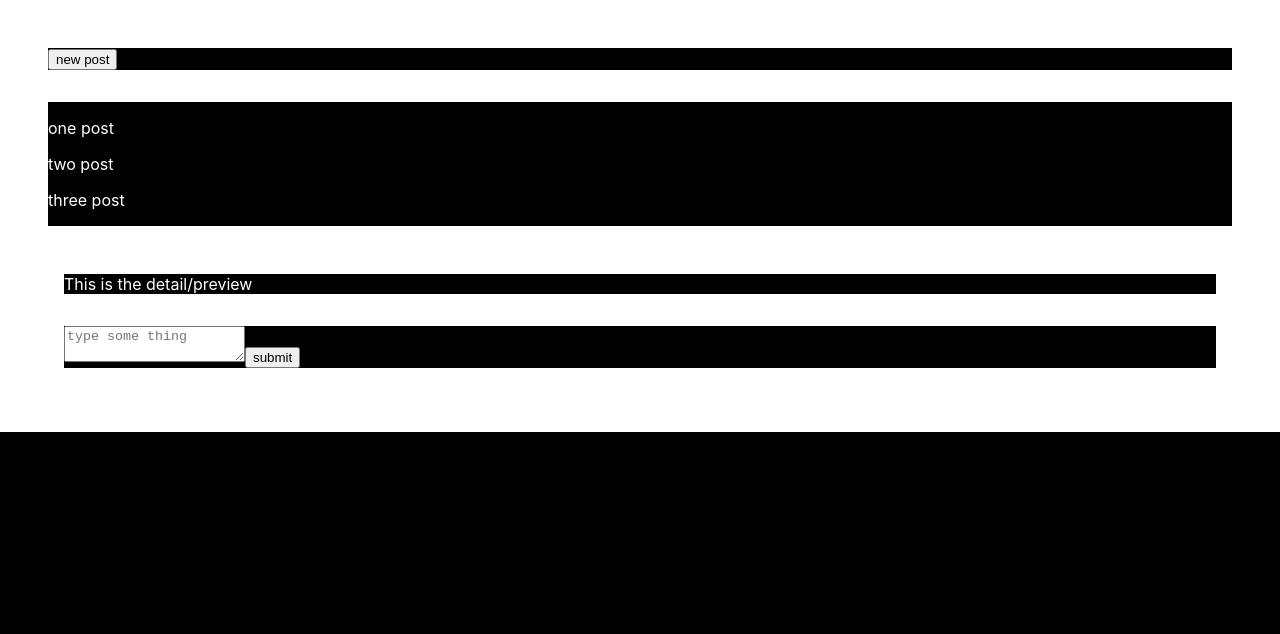
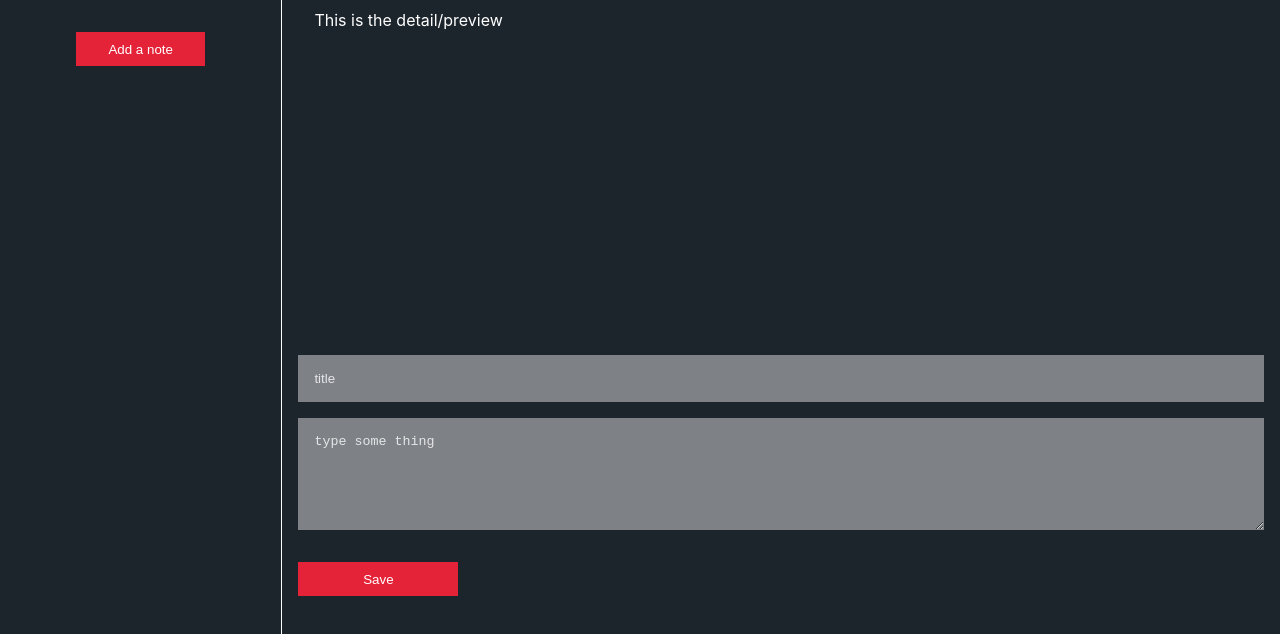
Before and after one commit to julienemo/thp_next_24, a React (Create React App) app: page / in a window 1280 px wide. Shown: the top 634 px of the page. Built offline with nearby package versions, Linux system fonts and the light colour scheme.

Commit message:
[update] DOM structure + show original note list - notes structure: name => YYYYMMDDHHMMSS, content: JSON.stringfy({title: title, content: content})

```diff
--- /dev/null
+++ b/src/Components/Content.jsx
@@ -0,0 +1,33 @@
+import React, { useState, useEffect } from 'react';
+import Nav from './Nav';
+import Zoom from './Zoom';
+
+import { chopString } from '../tools';
+
+
+const Content = () => {
+  const originalList = () => {
+    const archive = {};
+    const keys = Object.keys(localStorage);
+    let i = keys.length;
+    while (i--) {
+      const note = JSON.parse(window.localStorage.getItem(keys[i]));
+      archive[keys[i]] = {
+        title: note.title,
+        content: note.content,
+        preview: chopString(note.content, 10),
+      };
+    }
+    return archive;
+  };
+
+  return (
+    <>
+      <Nav {...originalList()} />
+      <Zoom />
+    </>
+  );
+};
+
+
+export default Content;
--- /dev/null
+++ b/src/Components/Nav.jsx
@@ -0,0 +1,27 @@
+import React, { useState, useEffect } from 'react';
+import New from './New';
+import SingleNote from './SingleNote';
+
+const Nav = (list) => {
+  const contentToShow = Object.entries(list).map((entry) => {
+    console.log(entry);
+    console.log(entry[0]);
+
+    const note = entry[1];
+    console.log(note);
+
+    return (<div className="single_note"><SingleNote key={entry[0]} {...{ title: note.title, content: note.preview }} /></div>);
+  });
+
+  return (
+    <>
+      <div className="nav">
+        <New />
+        <div className="list">{contentToShow}</div>
+      </div>
+    </>
+  );
+};
+
+
+export default Nav;
--- /dev/null
+++ b/src/Components/New.jsx
@@ -0,0 +1,11 @@
+import React, { useState, useEffect } from 'react';
+
+const New = () => (
+  <>
+    <div className="new">
+      <button type="button">Add a note</button>
+    </div>
+  </>
+);
+
+export default New;
--- /dev/null
+++ b/src/Components/SingleNote.jsx
@@ -0,0 +1,16 @@
+import React, { useState, useEffect } from 'react';
+
+const SingleNote = ({ title, content }) => {
+  const [currentTitle, setCurrentTitle] = useState(title);
+  const [currentContent, setCurrentContent] = useState(content);
+
+  return (
+    <>
+      <h6 className="note_title">{currentTitle}</h6>
+      <p>{currentContent}</p>
+    </>
+  );
+};
+
+
+export default SingleNote;
--- /dev/null
+++ b/src/Components/Zoom.jsx
@@ -0,0 +1,18 @@
+import React, { useState, useEffect } from 'react';
+
+const Zoom = () => (
+  <>
+    <div className="zoom">
+      <div className="preview">This is the detail/preview</div>
+      <div>
+        <form>
+          <input type="text" placeholder="title" />
+          <textarea placeholder="type some thing" />
+          <button type="submit">Save</button>
+        </form>
+      </div>
+    </div>
+  </>
+);
+
+export default Zoom;
--- a/src/index.jsx
+++ b/src/index.jsx
@@ -2,33 +2,44 @@ import React from 'react';
 import ReactDOM from 'react-dom';
 import './styles/index.scss';
 
-const App = () => (
-  <>
-    <div className="nav">
-      <div className="new">
-        <button type="button">new post</button>
-      </div>
-      <div className="list">
-        <p>one post</p>
-        <p>two post</p>
-        <p>three post</p>
-      </div>
-      <div className="zoom">
-        <div>This is the detail/preview</div>
-        <div>
-          <form>
-            <textarea placeholder="type some thing" />
-            <input type="submit" value="submit" />
-          </form>
-        </div>
-      </div>
-    </div>
-  </>
+import Content from './Components/Content';
+
+/* window.localStorage.setItem(
+  "20200501010101",
+  JSON.stringify({ title: "first", content: "what is wrong with you men" })
+);
+window.localStorage.setItem(
+  "20200502104236",
+  JSON.stringify({
+    title: "second",
+    content: "I don't remember your looks but I remember you were 3 sisters",
+  })
+);
+window.localStorage.setItem(
+  "20200508042648",
+  JSON.stringify({ title: "third", content: "Peer, you are lying" })
+);
+window.localStorage.setItem(
+  "20180912234728",
+  JSON.stringify({
+    title: "forth",
+    content: "Then I'll be young and then I'll have my hair back",
+  })
+);
+window.localStorage.setItem(
+  "20191113145638",
+  JSON.stringify({ title: "fifth", content: "Madam don't die, I have an idea" })
+);
+window.localStorage.setItem(
+  "20200505122849",
+  JSON.stringify({
+    title: "sixth",
+    content: "You lost your father like he lost his and the his father his own",
+  })
 );
 
-ReactDOM.render(
-  <React.StrictMode>
-    <App />
-  </React.StrictMode>,
-  document.getElementById('root'),
-);
+console.log(window.localStorage.length); */
+
+const App = () => <Content />;
+
+ReactDOM.render(<App />, document.getElementById('root'));
--- a/src/styles/index.scss
+++ b/src/styles/index.scss
@@ -1,5 +1,9 @@
+$theme_red: #e42238;
+$background: #1c242c;
+$input_background: #7e8186;
+
 body {
-  background-color: black;
+  background-color: $background;
   color: white;
   margin: 0;
   font-family: -apple-system, BlinkMacSystemFont, "Segoe UI", "Roboto", "Oxygen",
@@ -7,6 +11,7 @@ body {
     sans-serif;
   -webkit-font-smoothing: antialiased;
   -moz-osx-font-smoothing: grayscale;
+  border-collapse: collapse;
 }
 
 code {
@@ -14,7 +19,95 @@ code {
     monospace;
 }
 
-div {
-  background-color: transparent;
-  border: 1rem solid white;
+button {
+  background-color: $theme_red;
+  color: white;
+  border: 0;
+  padding: 0.6rem 2rem;
+  margin: 1rem 0;
+  max-width: 10rem;
+
+  &:hover {
+    color: $background;
+    cursor: pointer;
+    font-weight: bold;
+  }
 }
+
+#root {
+  display: flex;
+  flex-flow: row;
+  justify-content: space-around;
+  min-height: 100vh;
+  div {
+    background-color: transparent;
+  }
+}
+
+.nav {
+  position: sticky;
+  width: 20%;
+  border-right: 0.1rem solid white;
+  display: flex;
+  flex-direction: column;
+  align-content: flex-start;
+  align-items: center;
+  padding: 1rem;
+  text-align: justify;
+
+  .list {
+    margin-top: 1rem;
+    display: flex;
+    flex-direction: column;
+    width: 100%;
+
+    .single_note {
+      word-break: break-all;
+      margin-bottom: 1rem;
+    }
+  }
+}
+
+.zoom {
+  width: 80%;
+
+  .preview {
+    height: 40%;
+    padding: 0.6rem 2rem;
+  }
+
+  form {
+    display: flex;
+    flex-direction: column;
+    align-content: flex-start;
+    margin: 1rem;
+
+    input[type="text"],
+    textarea {
+      background-color: $input_background;
+      border: 0;
+      color: white;
+      margin-bottom: 1rem;
+      padding: 1rem;
+
+      &:focus {
+        outline: 0;
+      }
+    }
+    textarea {
+      height: 5rem;
+    }
+  }
+}
+
+::placeholder {
+  color: white;
+  opacity: 0.8;
+}
+
+.note_title {
+  color: $theme_red !important;
+  font-size: 1.2rem;
+  margin: 0;
+  margin-bottom: 0.5rem;
+}
--- /dev/null
+++ b/src/tools.js
@@ -0,0 +1,4 @@
+export const chopString = (string, maxLength) => {
+  if (string.length <= maxLength) { return string; }
+  return `${string.substr(0, maxLength)}...`;
+};
```
Also changed, not shown: .eslintrc.json, doc/maquette.jpg (added).
